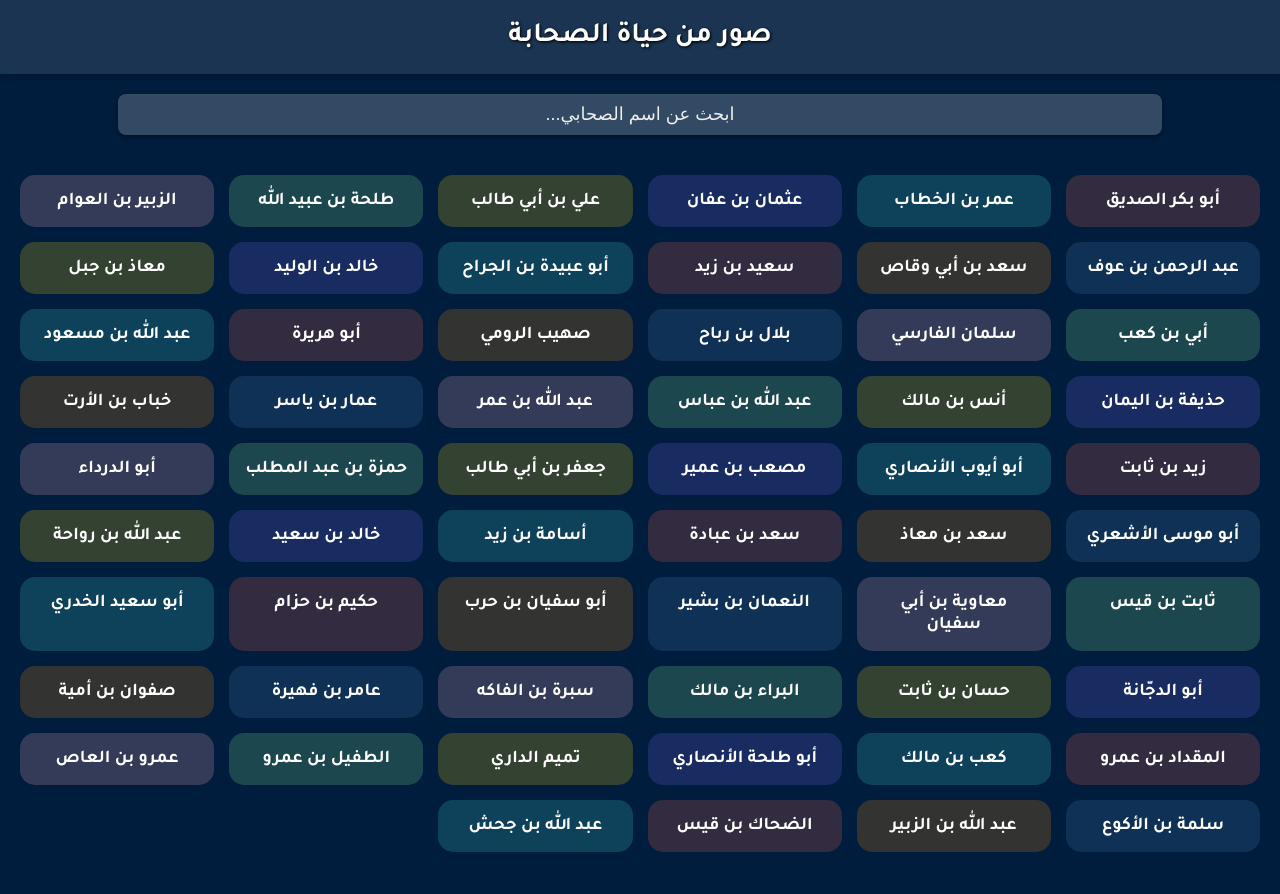
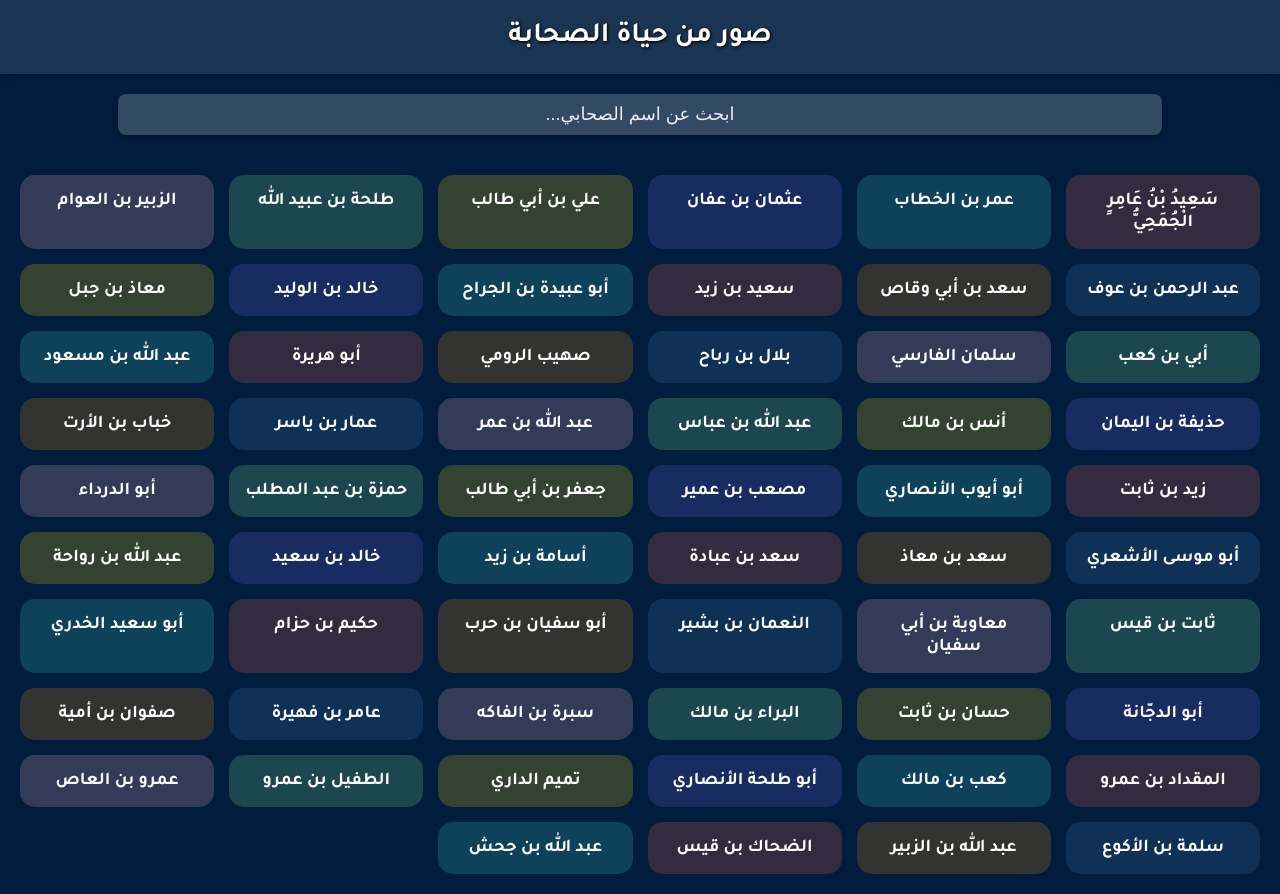
Before and after one commit to MustaAmude/nur, a plain HTML site: page index.html in a window 1280 px wide. Before the commit the page ends 872 px from the top, so only its background shows below. Drawn offline with Linux system fonts and the light colour scheme.

Commit message:
Update index.html

```diff
--- a/index.html
+++ b/index.html
@@ -76,7 +76,7 @@
 <input type="text" id="search" placeholder="ابحث عن اسم الصحابي...">
 
 <div class="container" id="sahabaList">
-    <a class="card color1" href="https://mustaamude.github.io/nur/1.html">أبو بكر الصديق</a>
+    <a class="card color1" href="https://mustaamude.github.io/nur/1.html">سَعِيدُ بْنُ عَامِرٍ الْجُمَحِيُّ</a>
     <a class="card color2" href="https://mustaamude.github.io/nur/2.html">عمر بن الخطاب</a>
     <a class="card color3" href="https://mustaamude.github.io/nur/3.html">عثمان بن عفان</a>
     <a class="card color4" href="https://mustaamude.github.io/nur/4.html">علي بن أبي طالب</a>
```
